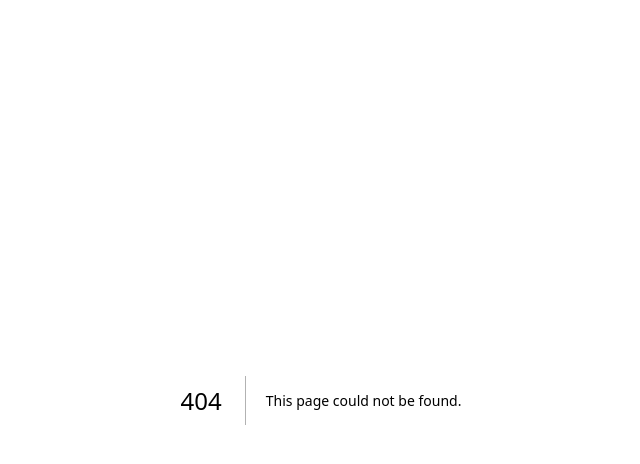
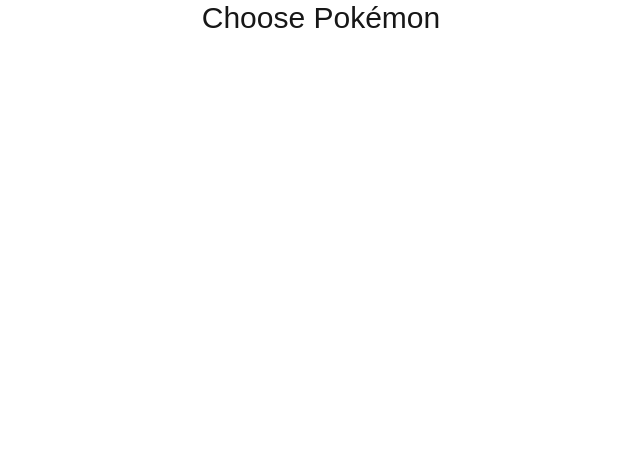
Before and after one commit to Albert-S2/pokemonproject, a Next.js app: page /about/swordshield in a window 1280 px wide. Before the commit this address had no page. Shown: the top 464 px of the page, without its empty margins (319-959 px from the left). Built offline with nearby package versions, Linux system fonts and the light colour scheme.

Commit message:
added new page for pokemon shield/sword

```diff
--- a/src/app/about/choosegame/page.tsx
+++ b/src/app/about/choosegame/page.tsx
@@ -1,10 +1,19 @@
+"use client";
+import { useRouter } from 'next/navigation';
+
 export default function ChooseGamePage() {
+  const router = useRouter();
+
+  const handleClick = () => {
+    router.push('/about/swordshield');
+  };
+
   return (
-    <div>
+    <div onClick={handleClick} className="cursor-pointer">
       <h1 className="text-3xl text-center">
         Choose Game
       </h1>
-    <img src="/sword.jpg" alt="Sword and Shield" className="mt-4 w-100 h-auto " />
+      <img src="/sword.jpg" alt="Sword and Shield" className="mt-4 w-100 h-auto " />
       <h2>Pokémon Sword / Pokémon Shield</h2>
     </div>
   );
--- /dev/null
+++ b/src/app/about/swordshield/page.tsx
@@ -0,0 +1,9 @@
+export default function ChooseGamePage() {
+  return (
+    <div>
+      <h1 className="text-3xl text-center">
+        Choose Pokémon
+      </h1>
+    </div>
+  );
+}
```
